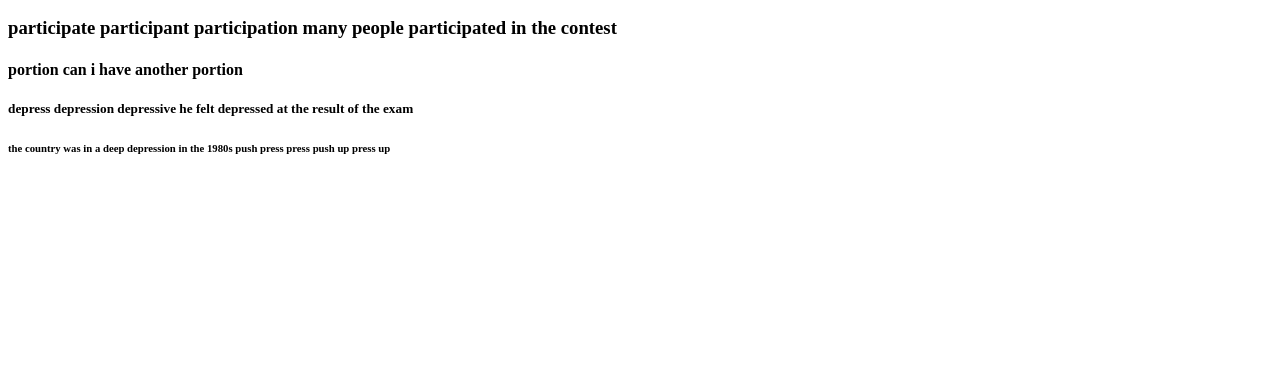
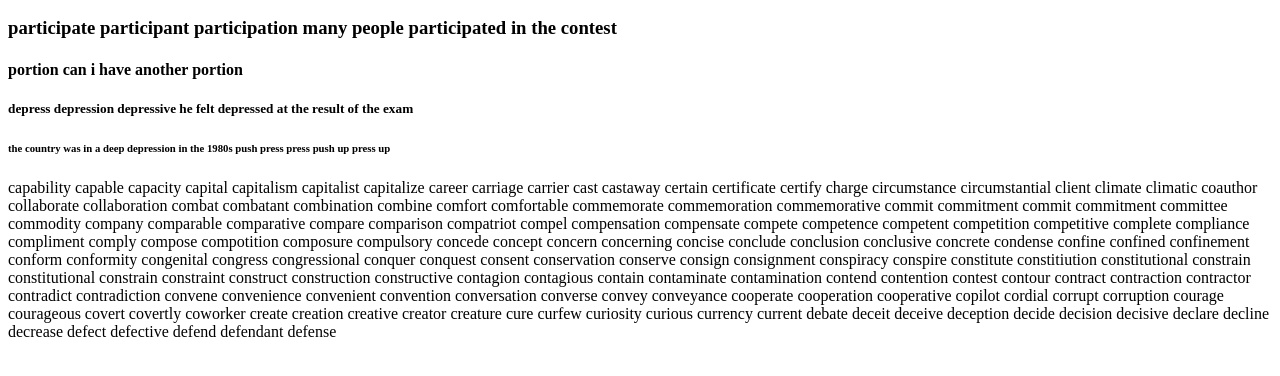
Before and after one commit to pann710/20210814, a plain HTML site: page index.html in a window 1280 px wide. Shown: the part 96-472 px from the top of the page. Drawn offline with Linux system fonts and the light colour scheme.

Commit message:
Update index.html

```diff
--- a/index.html
+++ b/index.html
@@ -20,7 +20,36 @@
     the country was in a deep depression in the 1980s push press press push up press up
 </h6>
   <h7>
+    capability capable capacity capital  capitalism capitalist capitalize career carriage carrier cast castaway certain certificate
 </h7>
+  <h8>certify charge circumstance circumstantial client climate climatic coauthor collaborate collaboration combat combatant combination</8>
 
-</body>
+  <h9>combine comfort comfortable commemorate commemoration commemorative commit commitment commit commitment committee commodity</h9>
+
+  <h9>company comparable comparative  compare comparison compatriot compel compensation compensate compete competence competent competition competitive</h9>
+    <h9>complete compliance compliment comply compose compotition composure compulsory concede concept concern  concerning concise  conclude</h9>
+
+    <h9>conclusion conclusive concrete condense confine confined confinement conform  conformity congenital congress congressional conquer conquest consent </h9>
+
+    <h9>conservation conserve consign consignment conspiracy conspire constitute constitiution constitutional constrain constitutional constrain</h9>
+
+    <h9>constraint construct construction constructive contagion contagious contain contaminate contamination contend contention contest contour contract</h9>
+
+    <h9>contraction contractor contradict contradiction convene convenience convenient  convention conversation converse convey conveyance cooperate</h9>
+
+    <h9>cooperation cooperative copilot cordial corrupt corruption courage courageous covert covertly coworker create creation creative creator creature cure curfew curiosity curious  currency current</h9>
+  <h9>debate deceit deceive deception decide decision decisive declare decline decrease defect defective defend defendant defense</h9>
+
+    <h9></h9>
+
+    <h9></h9>
+
+    <h9></h9>
+
+    <h9></h9>
+
+    <h9></h9>
+
+
+  </body>
 </html>
```
